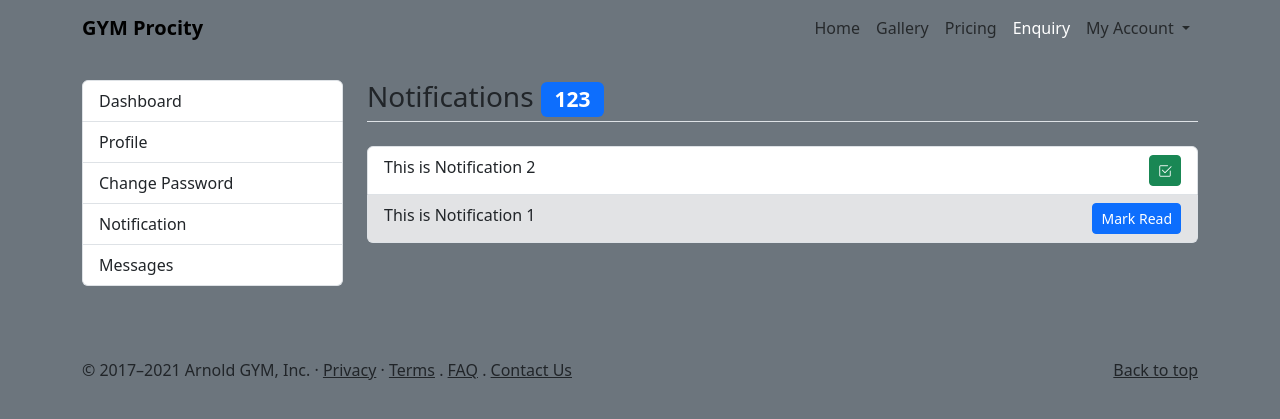
After one commit to Omsurvase24/Gym-Management-System, a Django app: page /notify in a window 1280 px wide. The commit adds this page. Shown: the top 419 px of the page. Run offline with Django 4.2, Linux system fonts and the light colour scheme; some libraries are stand-ins or nearby versions.

Commit message:
notify-1

```diff
--- a/main/templates/base.html
+++ b/main/templates/base.html
@@ -8,11 +8,11 @@
     <!-- Bootstrap CSS -->
     <link href="{%static 'bootstrap.min.css' %}" rel="stylesheet" />
     <!-- Bootstrap Icons -->
-    <link rel="stylesheet" type="text/css" href="node_modules/bootstrap-icons/font/bootstrap-icons.css" />
+    <link rel="stylesheet" type="text/css" href="{% static "node_modules/bootstrap-icons/font/bootstrap-icons.css" %}" />
     <!-- jquery -->
     <script src="assets/jquery-3.6.0.min.js"></script>
     <script type = "text/javascript" src="{% static 'jquery-3.7.1.min.js' %}"></script>
-    <title>Home - Arnold GYM</title>
+    <title>GYM Procity</title>
   </head>
   <body class="bg-secondary">
     <!-- Header -->
--- /dev/null
+++ b/main/templates/notify.html
@@ -0,0 +1,19 @@
+{% extends "base.html" %}
+{% block content %}
+<main>
+    <section class = "container my-4">
+        <div class = "row">
+            <div class = "col-3">
+                {% include "user/left-sidebar.html" %}
+            </div>
+            <div class = "col-9">
+                <h3 class = "mb-4 border-bottom pb-1">Notifications <span class = "badge bg-primary">123</span></h3>
+                <ul class = "list-group">
+                    <li class = "list-group-item">This is Notification 2 <span class = "btn btn-sm btn-success float-end"><i class="bi bi-check2-square"></i></span></li>
+                    <li class = "list-group-item bg-secondary-subtle">This is Notification 1 <button class = "btn btn-sm btn-primary float-end">Mark Read</button></li>
+                </ul>
+            </div>
+        </div>
+    </section>
+</main>
+{% endblock %}
--- a/main/templates/user/left-sidebar.html
+++ b/main/templates/user/left-sidebar.html
@@ -2,6 +2,6 @@
     <a href = "#" class = "list-group-item">Dashboard</a>
     <a href = "{% url "update_profile" %}" class = "list-group-item">Profile</a>
     <a href = "{% url "password_change" %}" class = "list-group-item">Change Password</a>
-    <a href = "#" class = "list-group-item">Notification</a>
+    <a href = "{% url "notify" %}" class = "list-group-item">Notification</a>
     <a href = "#" class = "list-group-item">Messages</a>
 </div>
--- a/main/urls.py
+++ b/main/urls.py
@@ -23,6 +23,8 @@ urlpatterns = [
     # Trainer Login
     path('trainerlogin', views.trainerlogin, name='trainerlogin'),
     path('trainerlogout', views.trainerlogout, name='trainerlogout'),
+    # Notifications
+    path('notify', views.notify, name='notify'),
 ]
 
 if settings.DEBUG:
--- a/main/views.py
+++ b/main/views.py
@@ -155,3 +155,8 @@ def trainerlogin(request):
 def trainerlogout(request):
     del request.session['trainerLogin']
     return redirect('/trainerlogin')
+
+
+def notify(request):
+    data = models.Notify.objects.all().order_by('id')
+    return render(request, 'notify.html', {'data': data})
```
Also changed, not shown: main/admin.py (+7 -0 lines), main/models.py (+11 -0 lines), main/migrations/0017_notify.py (added), main/migrations/0018_remove_notify_status.py (added), main/migrations/0019_alter_notify_read_by_trainer_and_more.py (added).
